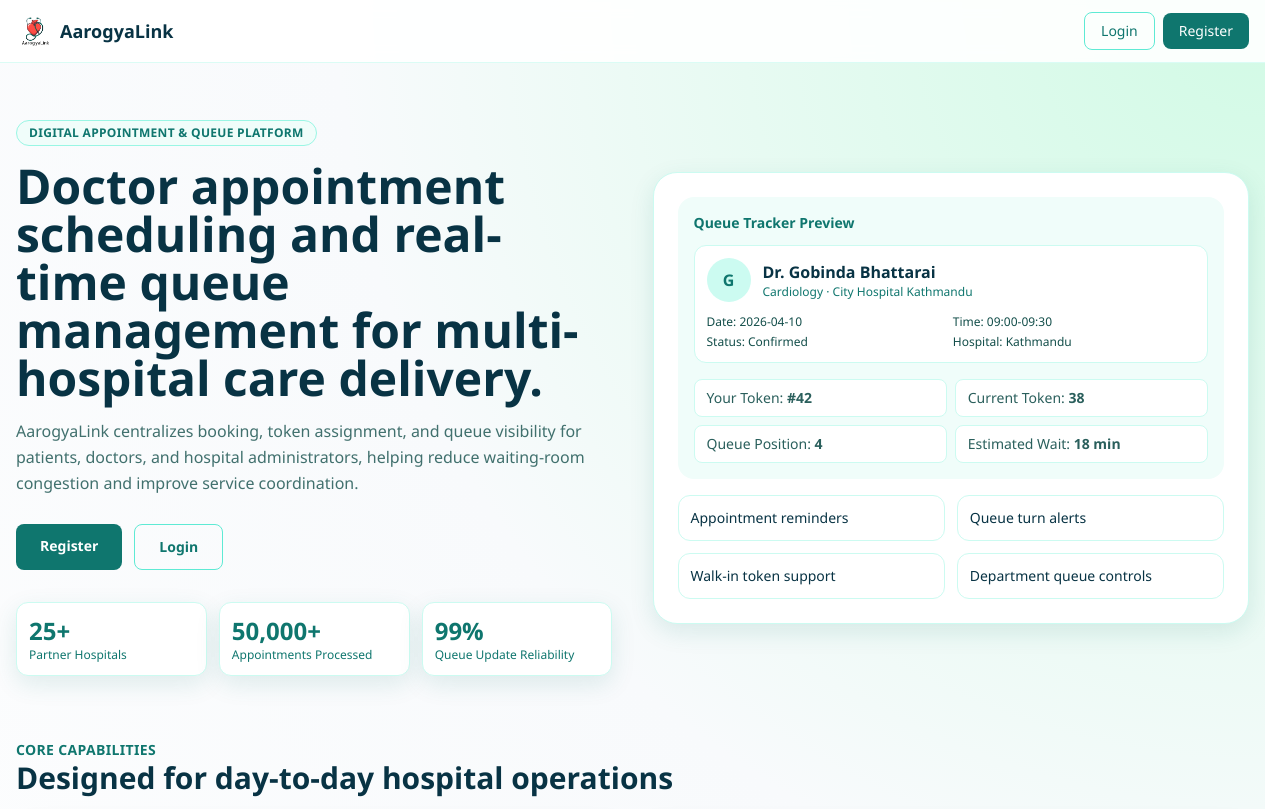
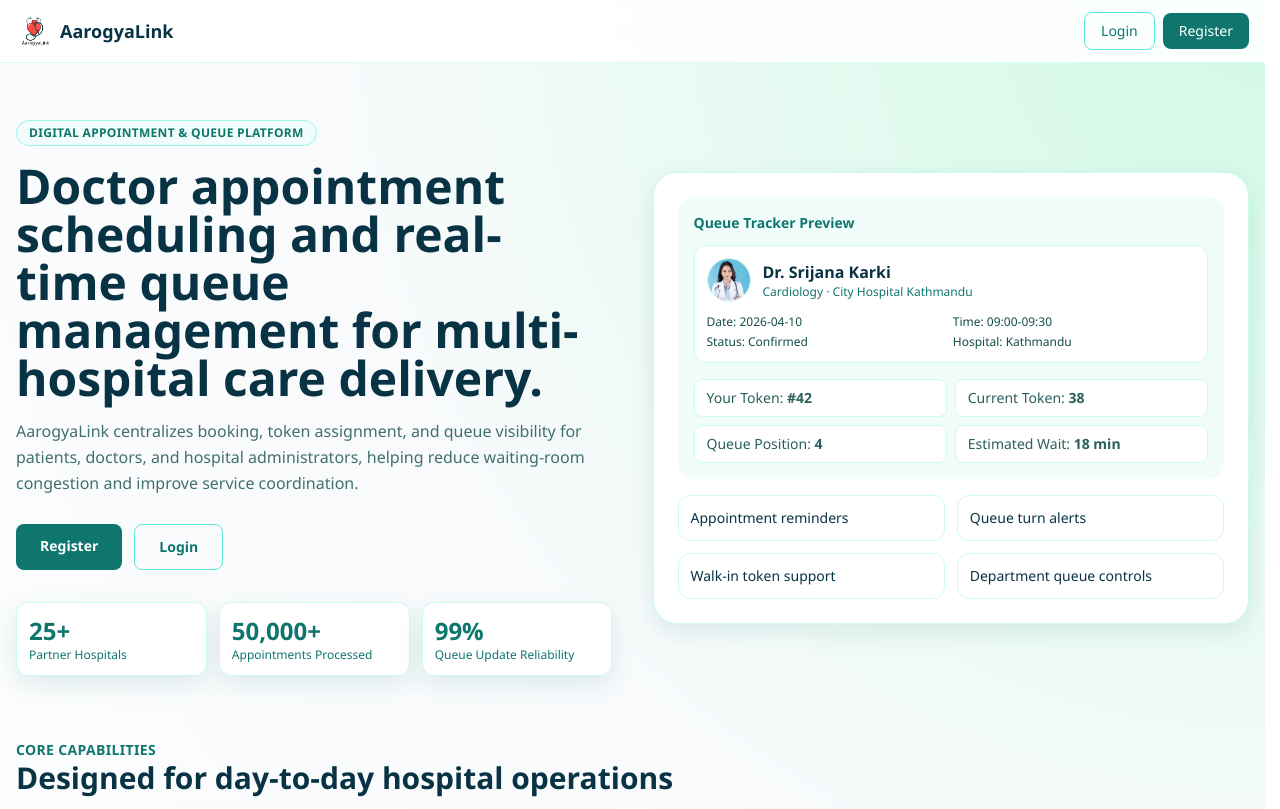
Before and after one commit to niteshkumar8848/AarogyaLink, a React (Vite) app in the folder client/: page / in a window 1280 px wide. Shown: the top 809 px of the page. Built offline with nearby package versions, Linux system fonts and the light colour scheme; no server answers.

Commit message:
minor fixes

```diff
--- a/client/src/pages/LandingPage.jsx
+++ b/client/src/pages/LandingPage.jsx
@@ -106,11 +106,13 @@ const LandingPage = () => {
               <p className="text-sm font-semibold text-teal-700">Queue Tracker Preview</p>
               <div className="mt-3 rounded-xl border border-teal-100 bg-white p-3">
                 <div className="flex items-center gap-3">
-                  <div className="flex h-11 w-11 items-center justify-center rounded-full bg-teal-100 font-semibold text-teal-700">
-                    G
-                  </div>
+                  <img
+                    src="/assets/branding/demoDoctor.png"
+                    alt="Dr. Srijana Karki"
+                    className="h-11 w-11 rounded-full border border-teal-100 object-cover"
+                  />
                   <div>
-                    <p className="font-semibold text-ink">Dr. Gobinda Bhattarai</p>
+                    <p className="font-semibold text-ink">Dr. Srijana Karki</p>
                     <p className="text-xs text-teal-700">Cardiology · City Hospital Kathmandu</p>
                   </div>
                 </div>
```
Also changed, not shown: client/public/assets/branding/demoDoctor.png (added).
